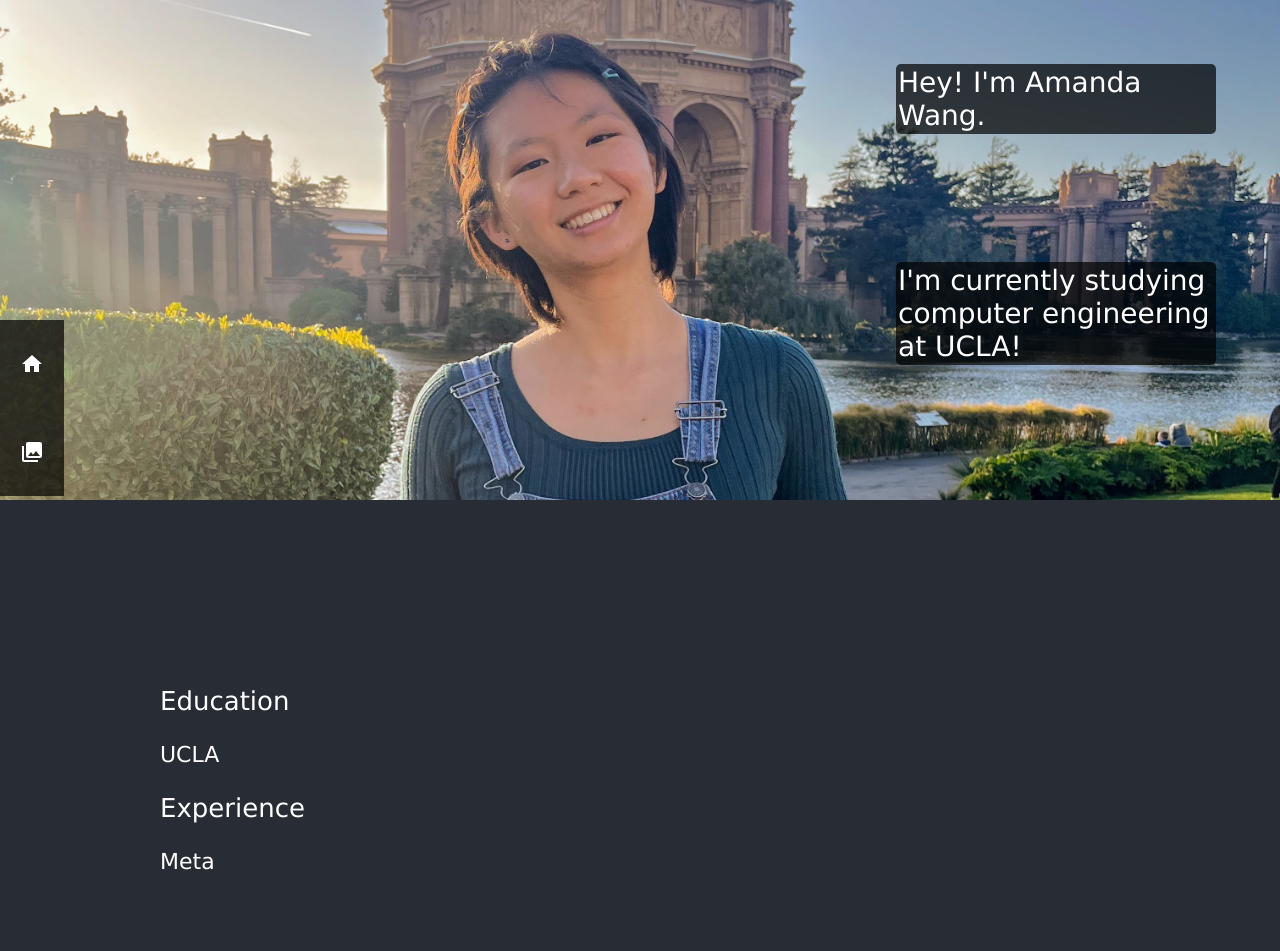
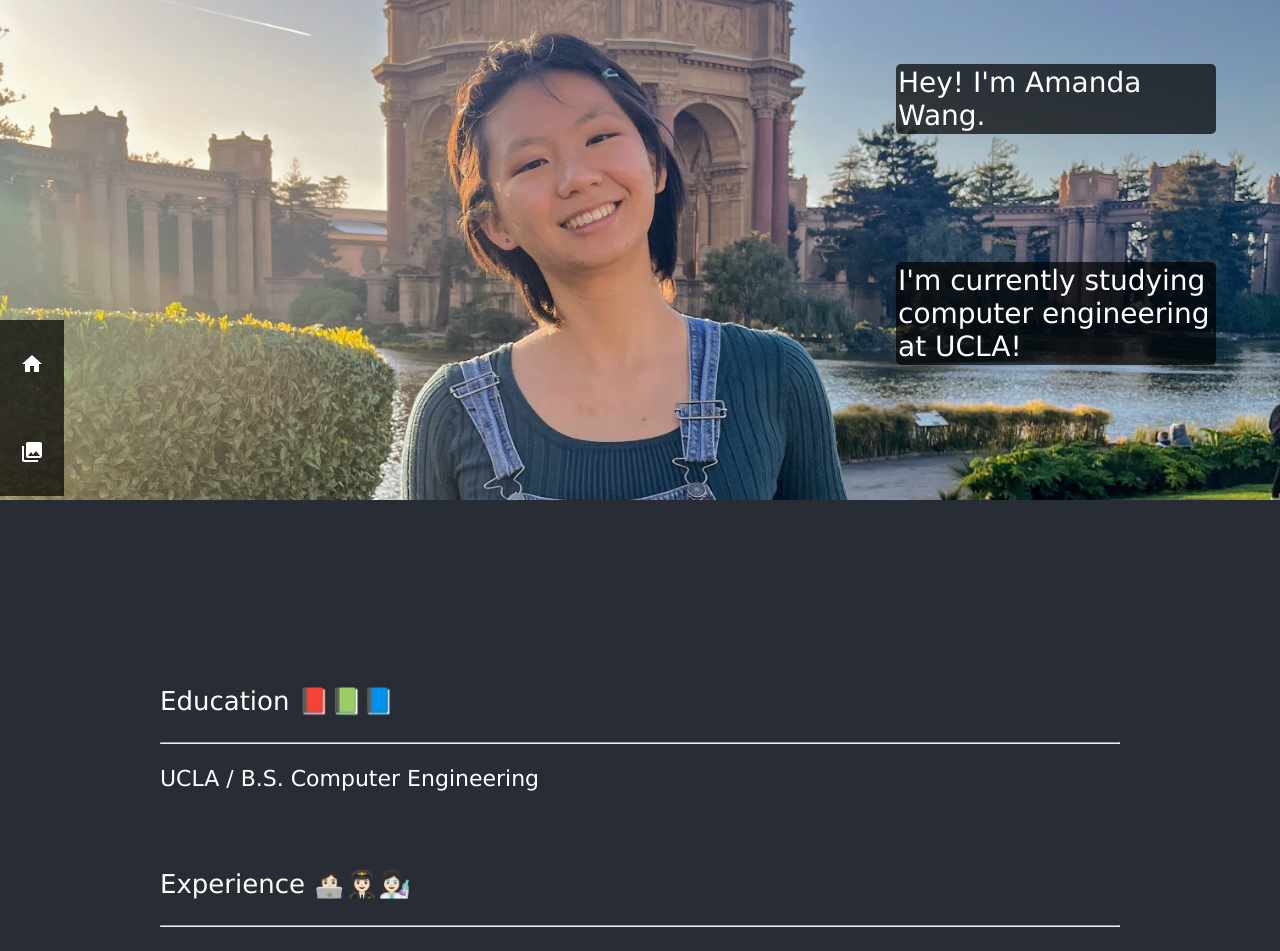
Before and after one commit to theamandawang/theamandawang.github.io, a React (Create React App) app in the folder my-portfolio/: page / in a window 1280 px wide. Shown: the top 951 px of the page. Built offline with nearby package versions, Linux system fonts and the light colour scheme; the HTML template or start-up script is replaced by a standard one.

Commit message:
Clean code

```diff
--- a/my-portfolio/src/src/Gallery/Gallery.js
+++ b/my-portfolio/src/src/Gallery/Gallery.js
@@ -1,8 +1,7 @@
-import {useState, useEffect, useRef} from 'react';
+import {useEffect, useRef} from 'react';
 import Sidebar from '../Sidebar/Sidebar';
 
 const Gallery = () => {
-    const [height, setHeight] = useState(0);
     const sidebarRef = useRef();
     const topRef = useRef();
 
@@ -10,7 +9,6 @@ const Gallery = () => {
         if(sidebarRef.current && topRef.current) {
             let shift = -1 * sidebarRef.current.clientHeight;
             topRef.current.style.marginTop = `${shift}px`;
-            setHeight(sidebarRef.current.clientHeight);
         }
     }, [sidebarRef, topRef]);
 
--- a/my-portfolio/src/src/Portfolio/Portfolio.js
+++ b/my-portfolio/src/src/Portfolio/Portfolio.js
@@ -1,17 +1,14 @@
-import {useEffect, useState, useRef} from 'react';
+import {useEffect, useRef} from 'react';
 import GitHubImage from '../../img/GitHub-Mark-Light-64px.png';
 import Sidebar from '../Sidebar/Sidebar';
 import './Portfolio.css';
 const Portfolio = () => {
-    const [height, setHeight] = useState(0);
     const sidebarRef = useRef();
     const topRef = useRef();
     useEffect(() => {
       if(sidebarRef.current && topRef.current) {
         let shift = -1 * sidebarRef.current.clientHeight;
         topRef.current.style.marginTop = `${shift}px`;
-        setHeight(sidebarRef.current.clientHeight);
-        console.log(topRef.current.style.marginTop);
       }
       const script = document.createElement('script');
 
@@ -39,18 +36,21 @@ const Portfolio = () => {
           <div className='portfolio-container'>
             <div>
               <p>
-                Education
+                Education 📕📗📘
               </p>
+              <hr/>
               <div>
-                <p className='portfolio-subtext'>UCLA</p>
+                <p className='portfolio-subtext'>UCLA / B.S. Computer Engineering</p>
               </div>
             </div>
+            <br/>
             <div>
               <p>
-                Experience
+                Experience 👩🏻‍💻👩🏻‍✈️👩🏻‍🔬
               </p>
+              <hr/>
               <div>
-                <p className='portfolio-subtext'>Meta</p>
+                <p className='portfolio-subtext'>Meta / Intern</p>
               </div>
 
             </div>
@@ -63,8 +63,8 @@ const Portfolio = () => {
                   </a>
               </div>
               <div style={{display: 'flex', flexDirection: 'column', justifyContent: 'center', alignItems: 'center'}}>
+                <a className="badge-base__link LI-simple-link" href="https://www.linkedin.com/in/amandawang22?trk=profile-badge" style={{color: '#FFFFFF'}}>LinkedIn</a>
                 <div className="badge-base LI-profile-badge" data-locale="en_US" data-size='small' data-theme="light" data-type="HORIZONTAL" data-vanity="amandawang22" data-version="v1">
-                  <a className="badge-base__link LI-simple-link" href="https://www.linkedin.com/in/amandawang22?trk=profile-badge" style={{color: '#FFFFFF'}}>LinkedIn</a>
                 </div>
               </div>
               <div style={{display: 'flex', flexDirection: 'column', justifyContent: 'center', alignItems: 'center'}}>
```
